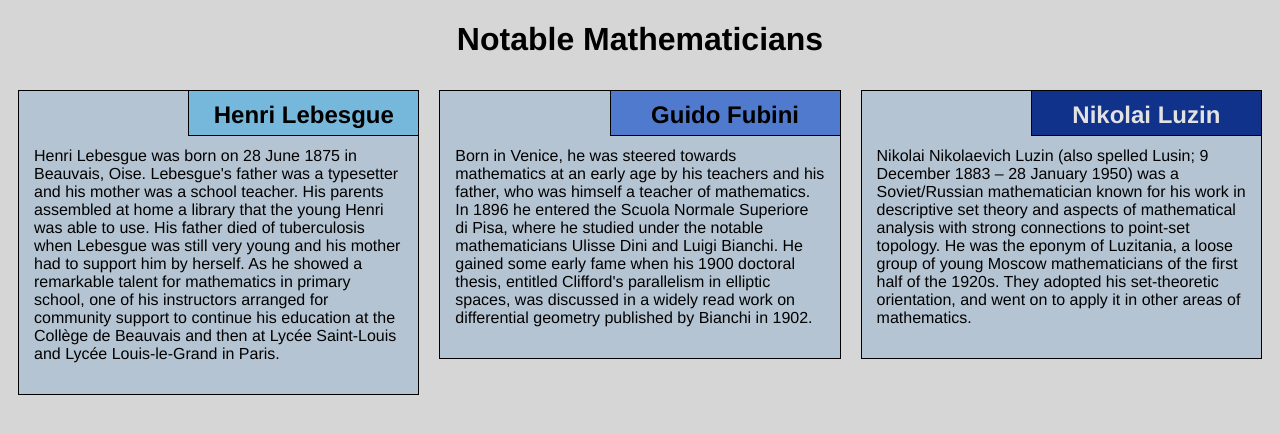
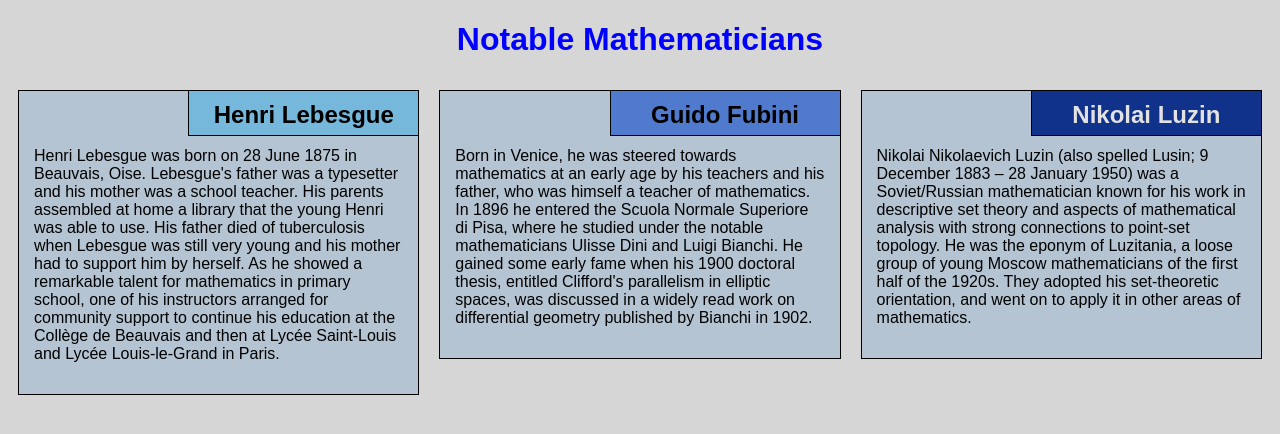
Before and after one commit to vdivyansh/coursera_HTML_module2, a plain HTML site: page index.html in a window 1280 px wide. Drawn offline with Linux system fonts and the light colour scheme.

Commit message:
Update style.css

```diff
--- a/css/style.css
+++ b/css/style.css
@@ -1,6 +1,6 @@
 * {
     box-sizing: border-box;
-    font-family: Helvetica;
+    font-family: Arial;
 }
 
 body {
@@ -9,7 +9,7 @@ body {
 
 h1 {
     text-align: center;
-    color: black;
+    color: blue;
 }
 
 section {
```
